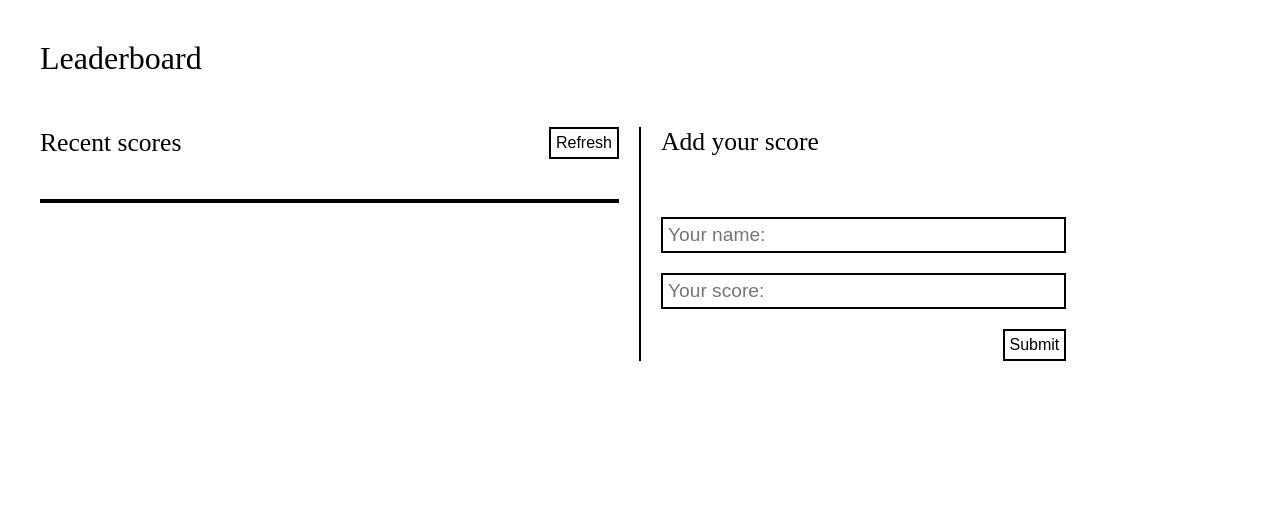
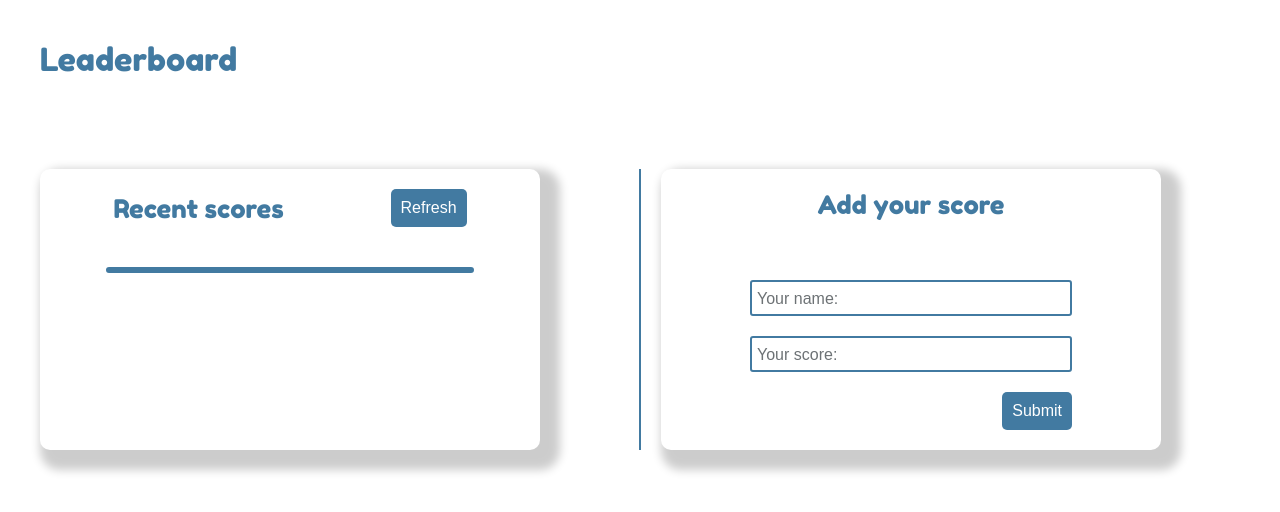
Before and after one commit to deyemiobaa/Leaderboard, a website built with webpack: page src/index.html in a window 1280 px wide. Built offline with nearby package versions, Linux system fonts and the light colour scheme; no server answers.

Commit message:
Add styling to project

```diff
--- a/src/style.css
+++ b/src/style.css
@@ -1,3 +1,5 @@
+@import url('https://fonts.googleapis.com/css2?family=Fredoka+One&display=swap');
+
 * {
   margin: 0;
   padding: 0;
@@ -20,40 +22,70 @@ body {
 h1 {
   font-size: 2rem;
   margin-bottom: 50px;
+  color: #427aa1;
+  font-family: 'Fredoka One', cursive;
 }
 
 main {
-  display: grid;
-  grid-template-columns: 1fr auto 1fr;
-  column-gap: 20px;
+  display: flex;
+  flex-direction: column;
+  align-items: center;
+  row-gap: 40px;
+  padding: 40px 0;
+  border-radius: 10px;
+}
+
+section {
+  display: flex;
+  flex-direction: column;
+  align-items: center;
+  width: 100%;
+  height: 100%;
+  max-width: 500px;
+  padding: 20px;
+  border-radius: 10px;
+  background: #fff;
+  box-shadow: 10px 10px 10px 10px rgba(0, 0, 0, 0.2);
 }
 
 h2 {
   font-size: 1.6rem;
+  text-align: center;
+  color: #427aa1;
+  font-family: 'Fredoka One', cursive;
 }
 
 .display {
   display: flex;
-  justify-content: space-between;
+  justify-content: space-around;
   align-items: center;
+  width: 100%;
   margin-bottom: 40px;
+  text-align: center;
 }
 
 button {
-  border: 2px solid black;
-  padding: 5px;
+  background: #427aa1;
+  color: #fff;
+  padding: 10px;
   text-align: center;
   text-decoration: none;
   display: inline-block;
   font-size: 1rem;
   cursor: pointer;
+  border-radius: 5px;
 }
 
 .score-list {
-  border: 2px solid black;
+  border: 3px solid #427aa1;
+  width: 80%;
+  border-radius: 5px;
 }
 
 .score-list > li {
+  font-size: 1.2rem;
+  color: #000;
+  font-weight: 500;
   padding: 10px;
 }
 
@@ -62,9 +94,9 @@ button {
 }
 
 .divider {
-  height: 100%;
-  width: 2px;
-  background-color: black;
+  width: 100%;
+  height: 2px;
+  background-color: #427aa1;
 }
 
 label {
@@ -83,7 +115,13 @@ input {
   width: 100%;
   padding: 5px;
   font-size: 1.2em;
-  border: 2px solid black;
+  border: 2px solid #427aa1;
+  border-radius: 3px;
+}
+
+input::placeholder {
+  color: #6d7275;
+  font-size: 1rem;
 }
 
 .success {
@@ -98,5 +136,21 @@ input {
 }
 
 .fa-spinner {
+  font-size: 1rem;
+  color: #427aa1;
   animation: fa-spin 2s infinite linear;
 }
+
+@media screen and (min-width: 782px) {
+  main {
+    display: grid;
+    grid-template-columns: 1fr auto 1fr;
+    column-gap: 20px;
+  }
+
+  .divider {
+    height: 100%;
+    width: 2px;
+    background-color: #427aa1;
+  }
+}
```
Also changed, not shown: dist/main.js.
